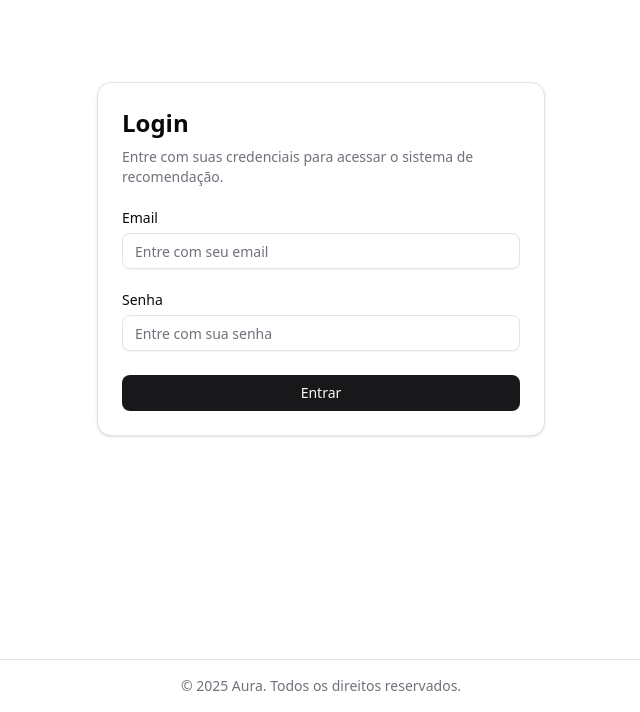
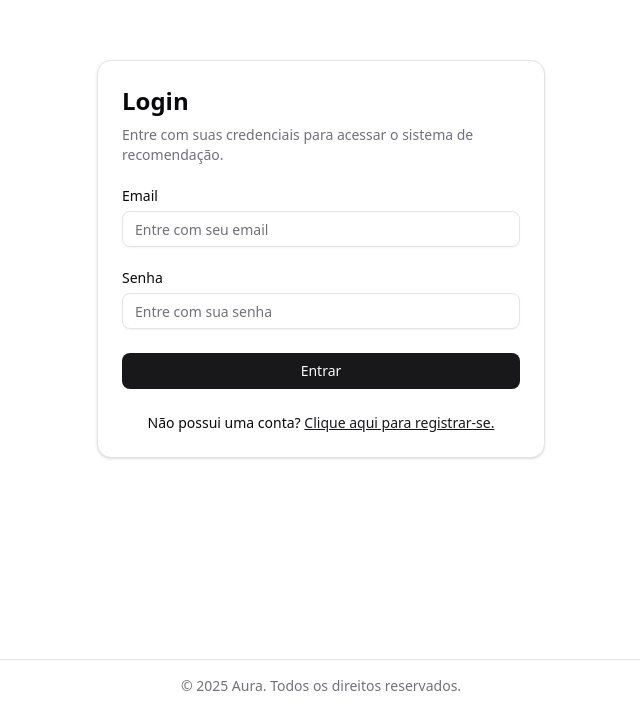
Before and after one commit to GuilhermeAMendes/aura-movies-tdd, a Next.js app in the folder frontend/: page /login in a window 1280 px wide. Shown: the part 141-853 px from the top of the page, without its empty margins (319-959 px from the left). Built offline with nearby package versions, Linux system fonts and the light colour scheme.

Commit message:
feat: add register page hyperlink in login form

```diff
--- a/frontend/src/app/(auth)/login/page.tsx
+++ b/frontend/src/app/(auth)/login/page.tsx
@@ -1,6 +1,7 @@
 "use client";
 
 // External Library
+import Link from "next/link";
 import { z } from "zod";
 import { zodResolver } from "@hookform/resolvers/zod";
 import { useForm } from "react-hook-form";
@@ -135,6 +136,16 @@ export default function LoginPage() {
               <Button type="submit" className="w-full" disabled={isLoading}>
                 {isLoading ? "Entrando..." : "Entrar"}
               </Button>
+
+              <p className="text-sm text-center">
+                Não possui uma conta?{" "}
+                <Link
+                  href="/register"
+                  className="font-medium text-primary underline"
+                >
+                  Clique aqui para registrar-se.
+                </Link>
+              </p>
             </form>
           </Form>
         </CardContent>
```
